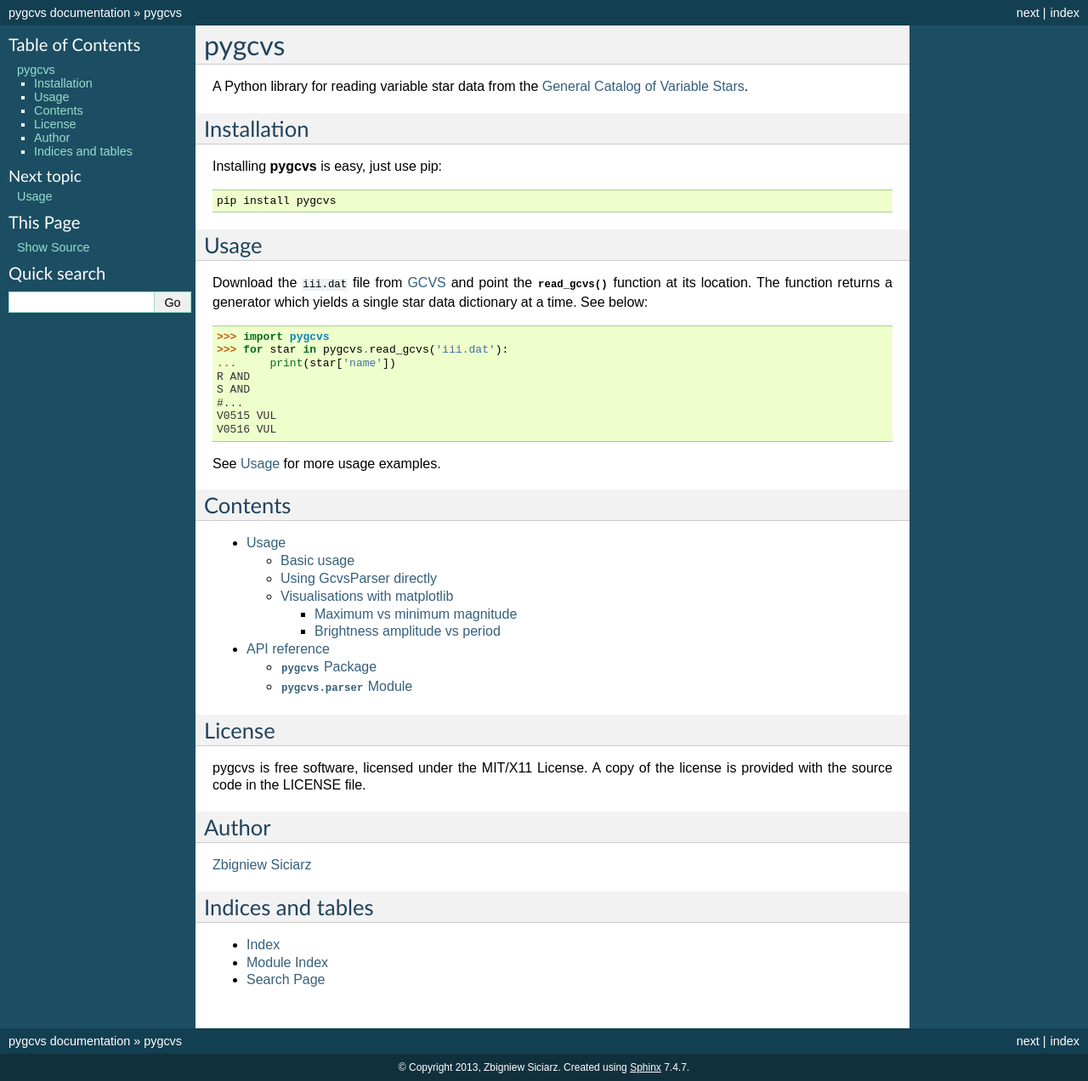
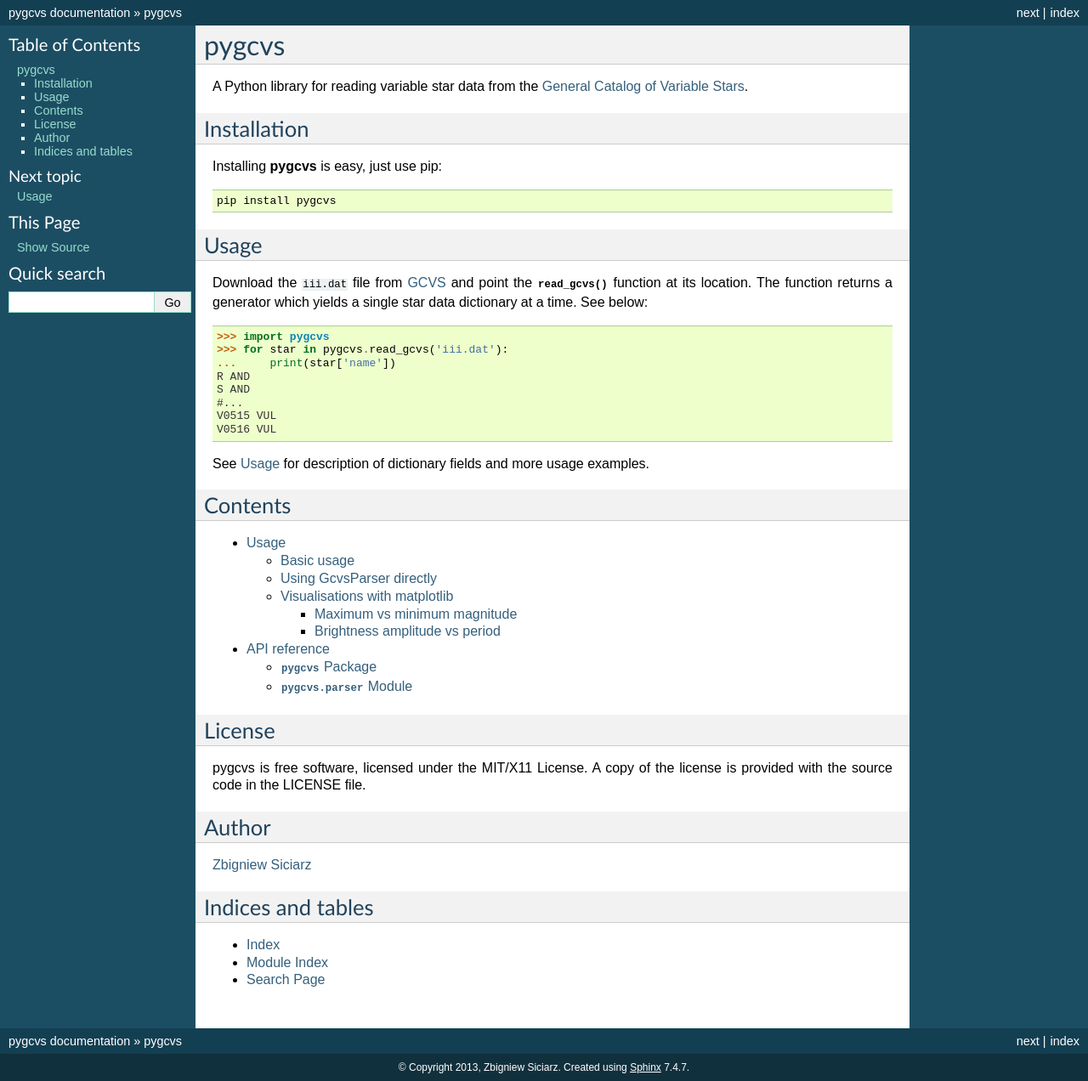
Before and after one commit to zsiciarz/pygcvs, a Sphinx documentation site: the page built from docs/index.rst, in a window 1280 px wide. Shown: the whole page at 85% size. Built offline with Sphinx 7.4.7, drawn with Linux system fonts in a browser that asks for light colours.

Commit message:
Mentioned dictionary fields in index.

```diff
--- a/docs/index.rst
+++ b/docs/index.rst
@@ -34,7 +34,7 @@
     V0515 VUL
     V0516 VUL
 
-See :doc:`usage` for more usage examples.
+See :doc:`usage` for description of dictionary fields and more usage examples.
 
 Contents
 ========
```
